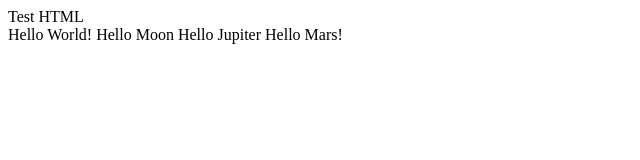
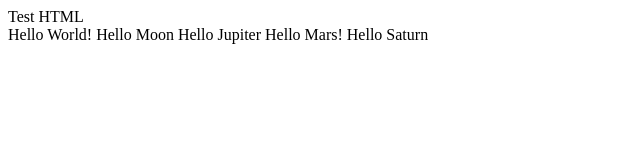
Before and after one commit to rrrgendel/testrepo, a plain HTML site: page index.html in a window 1280 px wide. Shown: the full height of the page, 0-640 px from the left. Drawn offline with Linux system fonts and the light colour scheme.

Commit message:
Update index.html

```diff
--- a/index.html
+++ b/index.html
@@ -8,5 +8,6 @@ Hello World!
 Hello Moon
 Hello Jupiter
 Hello Mars!
+Hello Saturn
 </body>
 </html>
```
